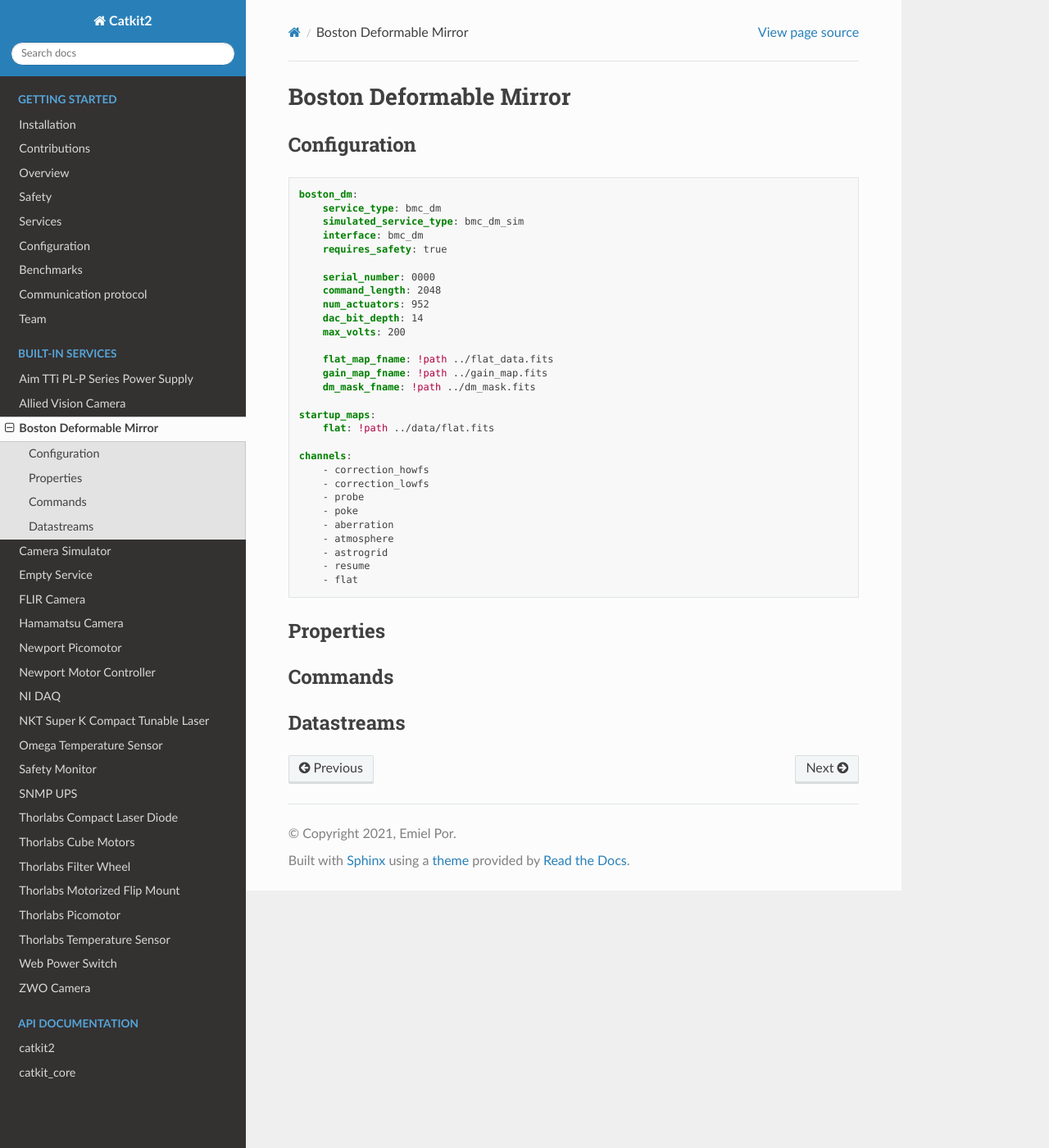
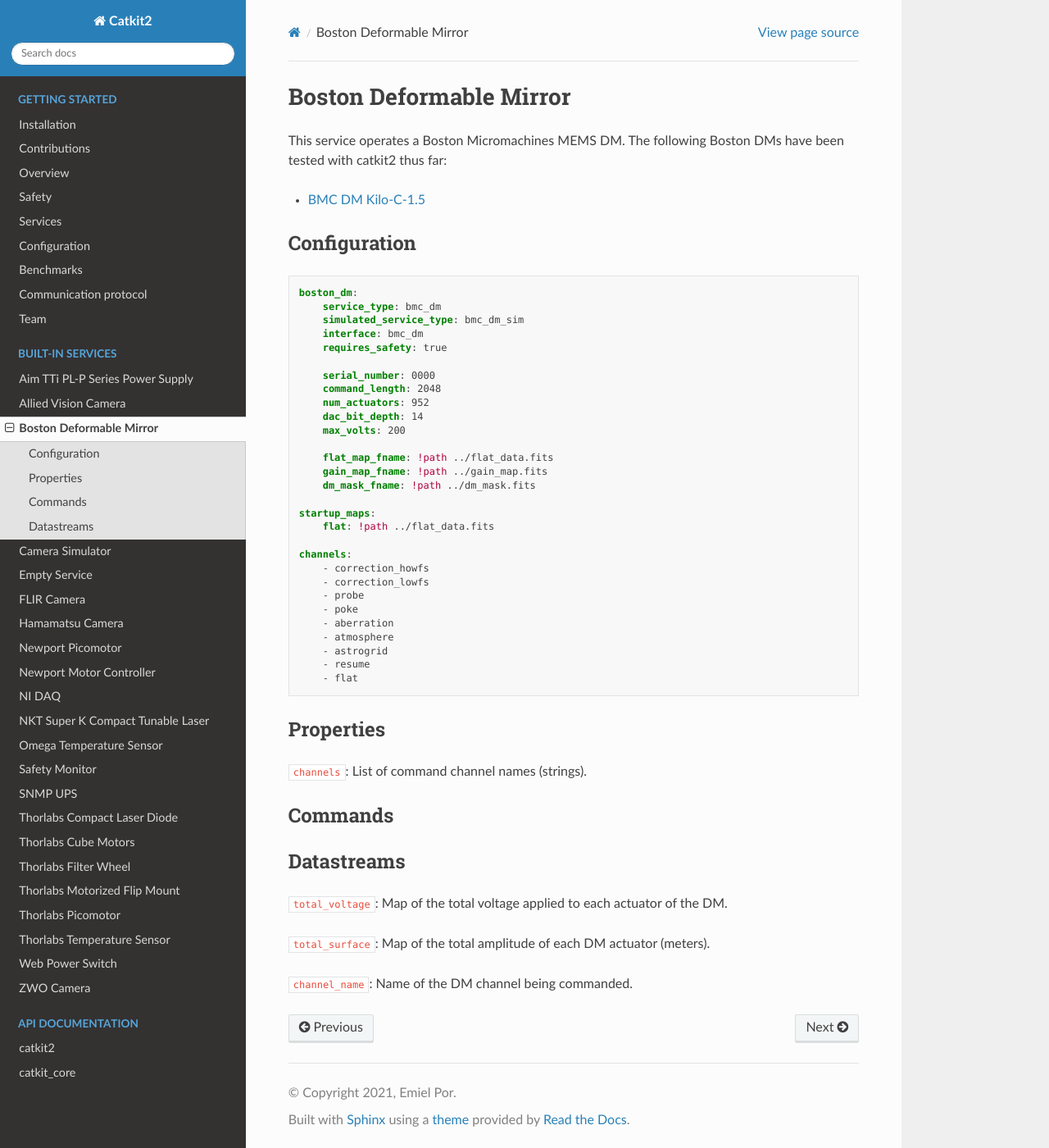
Before and after one commit to spacetelescope/catkit2, a Sphinx documentation site: the page built from docs/services/bmc_dm.rst, in a window 1280 px wide and 1400 px high. Shown: the whole window at 82% size. Built offline with Sphinx 7.4.7 and the Read the Docs theme 2.0.0, drawn with Linux system fonts in a browser that asks for light colours.

Commit message:
more bmc_dm service doc work

```diff
--- a/docs/services/bmc_dm.rst
+++ b/docs/services/bmc_dm.rst
@@ -1,5 +1,8 @@
 Boston Deformable Mirror
 ========================
+This service operates a Boston Micromachines MEMS DM. The following Boston DMs have been tested with catkit2 thus far:
+
+- `BMC DM Kilo-C-1.5 <https://bostonmicromachines.com/products/deformable-mirrors/standard-deformable-mirrors/>`_
 
 Configuration
 -------------
@@ -22,7 +25,7 @@
         dm_mask_fname: !path ../dm_mask.fits
 
     startup_maps:
-        flat: !path ../data/flat.fits
+        flat: !path ../flat_data.fits
 
     channels:
         - correction_howfs
@@ -37,9 +40,15 @@
 
 Properties
 ----------
+``channels``: List of command channel names (strings).
 
 Commands
 --------
 
 Datastreams
 -----------
+``total_voltage``: Map of the total voltage applied to each actuator of the DM.
+
+``total_surface``: Map of the total amplitude of each DM actuator (meters).
+
+``channel_name``: Name of the DM channel being commanded.
```
